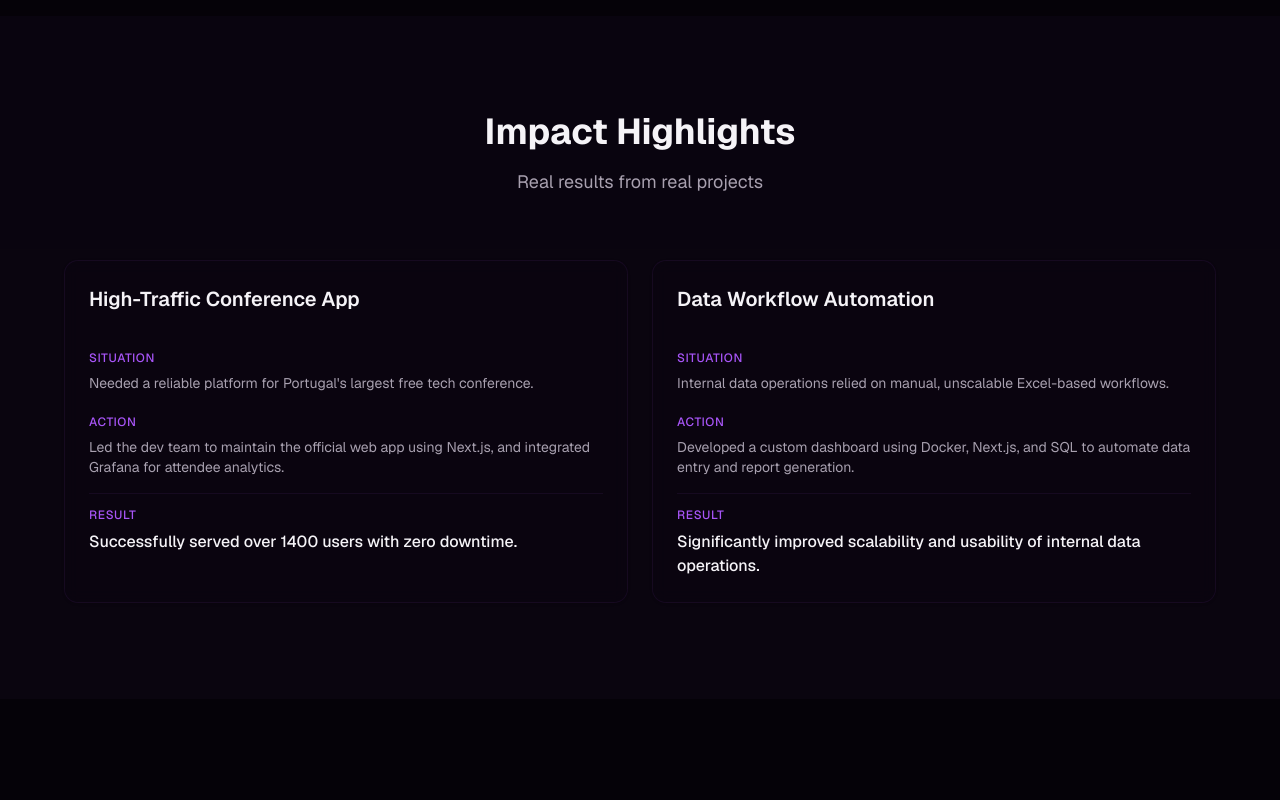
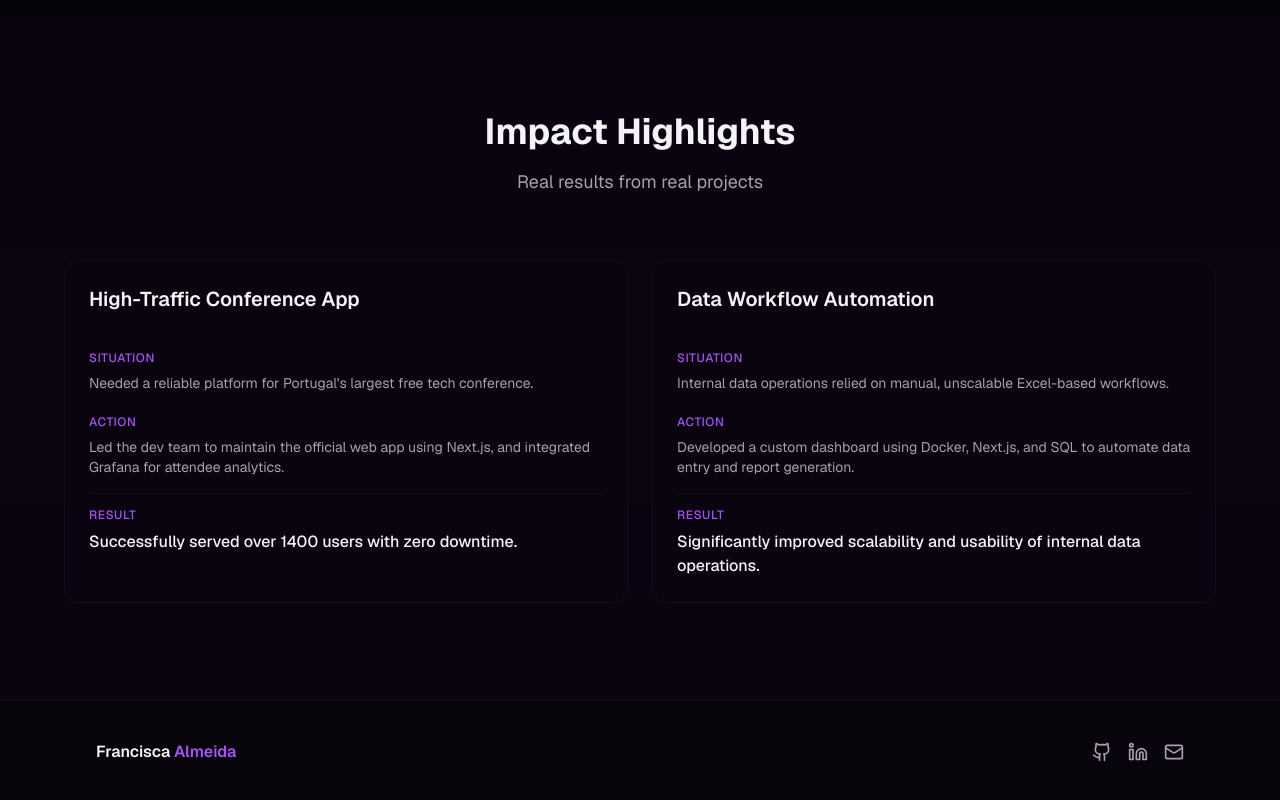
Before and after one commit to Francisca105/portfolio, a Next.js app: page / in a window 1280 px wide. Shown: the part 768-1568 px from the top of the page. Before the commit the page ends 1467 px from the top, so only its background shows below. Built offline with nearby package versions, Linux system fonts and the light colour scheme.

Commit message:
feat: implement custom cursor and footer components with themed styles

```diff
--- a/src/app/globals.css
+++ b/src/app/globals.css
@@ -108,3 +108,17 @@
 .dark .glass-border {
   border: 1px solid rgba(168, 85, 247, 0.15);
 }
+
+/* Custom cursor: hide the native cursor only while the custom one is mounted
+   (fine pointers only — the class is added by the CustomCursor component). */
+@media (pointer: fine) {
+  .custom-cursor-active,
+  .custom-cursor-active * {
+    cursor: none;
+  }
+}
+
+/* Themed text selection */
+::selection {
+  background: color-mix(in srgb, var(--primary) 30%, transparent);
+}
--- a/src/app/layout.tsx
+++ b/src/app/layout.tsx
@@ -1,5 +1,7 @@
 import type { Metadata } from "next";
 import { Geist, Geist_Mono } from "next/font/google";
+import { CustomCursor } from "@/components/custom-cursor";
+import { Footer } from "@/components/footer";
 import { MotionProvider } from "@/components/motion-provider";
 import { Navbar } from "@/components/navbar";
 import { ThemeProvider } from "@/components/theme-provider";
@@ -61,8 +63,10 @@ export default function RootLayout({
           disableTransitionOnChange
         >
           <MotionProvider>
+            <CustomCursor />
             <Navbar />
             <main className="pt-16">{children}</main>
+            <Footer />
           </MotionProvider>
         </ThemeProvider>
       </body>
--- /dev/null
+++ b/src/components/custom-cursor.tsx
@@ -0,0 +1,87 @@
+"use client";
+
+import { motion, useMotionValue, useSpring } from "framer-motion";
+import { useEffect, useState } from "react";
+
+const INTERACTIVE_SELECTOR =
+  "a, button, [role='button'], input, textarea, select, label, [data-cursor='pointer']";
+
+export function CustomCursor() {
+  const [enabled, setEnabled] = useState(false);
+  const [visible, setVisible] = useState(false);
+  const [hovering, setHovering] = useState(false);
+  const [pressed, setPressed] = useState(false);
+
+  const x = useMotionValue(-100);
+  const y = useMotionValue(-100);
+  const ringX = useSpring(x, { stiffness: 300, damping: 28, mass: 0.6 });
+  const ringY = useSpring(y, { stiffness: 300, damping: 28, mass: 0.6 });
+
+  useEffect(() => {
+    // Only take over the cursor on devices with a precise pointer, and leave
+    // the native cursor alone for users who prefer reduced motion.
+    const finePointer = window.matchMedia("(pointer: fine)");
+    const reducedMotion = window.matchMedia("(prefers-reduced-motion: reduce)");
+    if (!finePointer.matches || reducedMotion.matches) return;
+
+    setEnabled(true);
+    document.documentElement.classList.add("custom-cursor-active");
+
+    const onMove = (e: MouseEvent) => {
+      x.set(e.clientX);
+      y.set(e.clientY);
+      setVisible(true);
+      setHovering(
+        !!(e.target as Element | null)?.closest?.(INTERACTIVE_SELECTOR),
+      );
+    };
+    const onLeave = () => setVisible(false);
+    const onEnter = () => setVisible(true);
+    const onDown = () => setPressed(true);
+    const onUp = () => setPressed(false);
+
+    window.addEventListener("mousemove", onMove);
+    window.addEventListener("mousedown", onDown);
+    window.addEventListener("mouseup", onUp);
+    document.documentElement.addEventListener("mouseleave", onLeave);
+    document.documentElement.addEventListener("mouseenter", onEnter);
+
+    return () => {
+      document.documentElement.classList.remove("custom-cursor-active");
+      window.removeEventListener("mousemove", onMove);
+      window.removeEventListener("mousedown", onDown);
+      window.removeEventListener("mouseup", onUp);
+      document.documentElement.removeEventListener("mouseleave", onLeave);
+      document.documentElement.removeEventListener("mouseenter", onEnter);
+    };
+  }, [x, y]);
+
+  if (!enabled) return null;
+
+  return (
+    <>
+      {/* Trailing ring */}
+      <motion.div
+        aria-hidden="true"
+        style={{ x: ringX, y: ringY }}
+        animate={{
+          scale: pressed ? 0.8 : hovering ? 1.6 : 1,
+          opacity: visible ? 1 : 0,
+        }}
+        transition={{ duration: 0.2 }}
+        className="pointer-events-none fixed left-0 top-0 z-[9999] -ml-4 -mt-4 h-8 w-8 rounded-full border border-primary/60"
+      />
+      {/* Center dot */}
+      <motion.div
+        aria-hidden="true"
+        style={{ x, y }}
+        animate={{
+          scale: hovering ? 0.5 : 1,
+          opacity: visible ? 1 : 0,
+        }}
+        transition={{ duration: 0.15 }}
+        className="pointer-events-none fixed left-0 top-0 z-[9999] -ml-1 -mt-1 h-2 w-2 rounded-full bg-primary"
+      />
+    </>
+  );
+}
--- /dev/null
+++ b/src/components/footer.tsx
@@ -0,0 +1,61 @@
+"use client";
+
+import { Github, Linkedin, Mail } from "lucide-react";
+import Link from "next/link";
+import { useData } from "@/hooks/use-data";
+
+export function Footer() {
+  const { data } = useData();
+
+  const github = data?.basics.links.github;
+  const linkedin = data?.basics.links.linkedin;
+  const email = data?.basics.contact.email;
+
+  return (
+    <footer className="border-t border-border/50 bg-secondary/20">
+      <div className="mx-auto max-w-6xl px-4 sm:px-6 lg:px-8 py-10">
+        <div className="flex flex-col sm:flex-row items-center justify-between gap-6">
+          <div className="text-center sm:text-left">
+            <Link href="/" className="text-base font-semibold text-foreground">
+              Francisca <span className="text-primary">Almeida</span>
+            </Link>
+          </div>
+
+          <div className="flex items-center gap-4">
+            {github && (
+              <a
+                href={github}
+                target="_blank"
+                rel="noopener noreferrer"
+                aria-label="GitHub"
+                className="text-muted-foreground hover:text-primary transition-colors"
+              >
+                <Github className="h-5 w-5" />
+              </a>
+            )}
+            {linkedin && (
+              <a
+                href={linkedin}
+                target="_blank"
+                rel="noopener noreferrer"
+                aria-label="LinkedIn"
+                className="text-muted-foreground hover:text-primary transition-colors"
+              >
+                <Linkedin className="h-5 w-5" />
+              </a>
+            )}
+            {email && (
+              <a
+                href={`mailto:${email}`}
+                aria-label="Email"
+                className="text-muted-foreground hover:text-primary transition-colors"
+              >
+                <Mail className="h-5 w-5" />
+              </a>
+            )}
+          </div>
+        </div>
+      </div>
+    </footer>
+  );
+}
```
